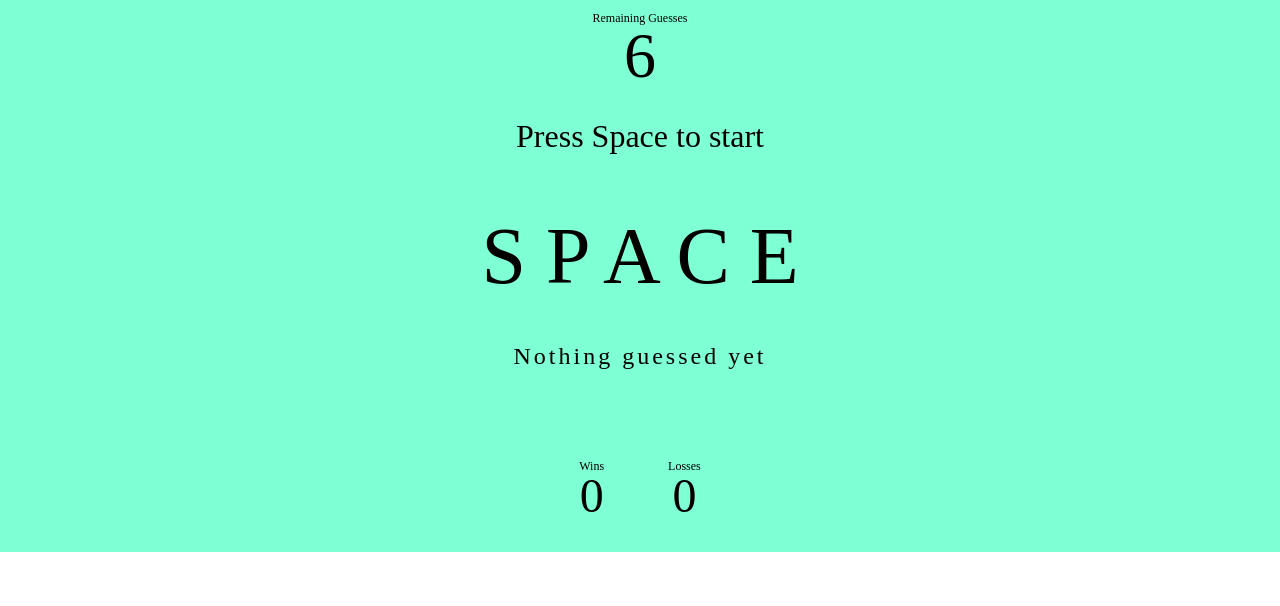
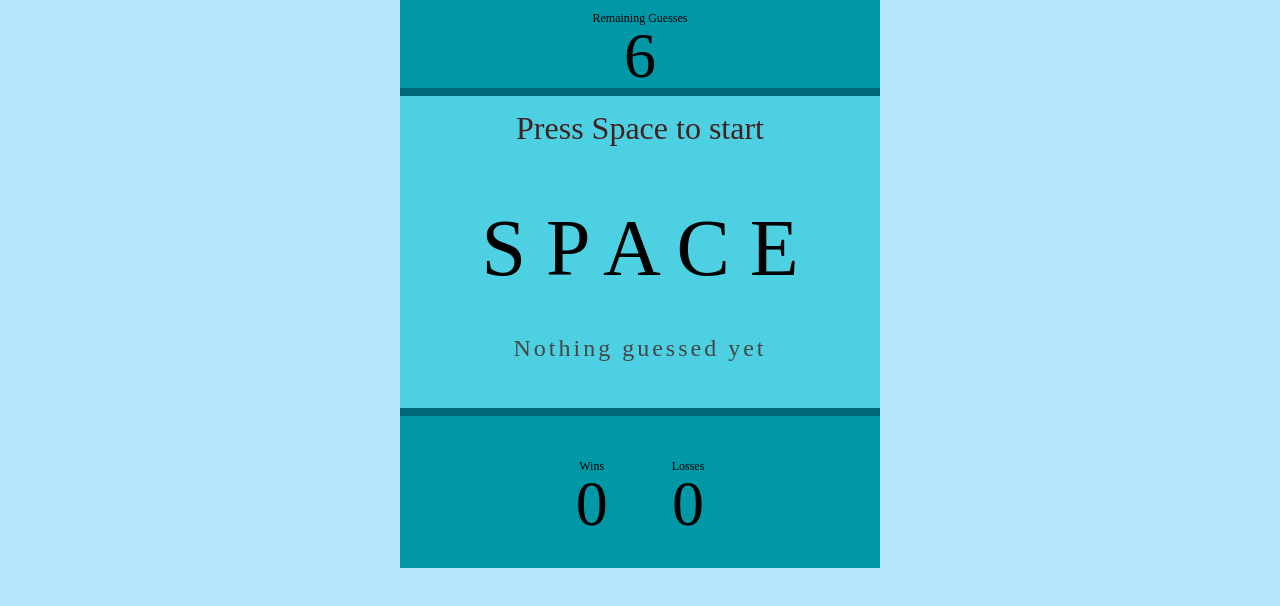
Before and after one commit to EvanJJones/Psychic-Game, a plain HTML site: page index.html in a window 1280 px wide. Drawn offline with Linux system fonts and the light colour scheme.

Commit message:
Slight logic condensing and major styling change

```diff
--- a/Style.css
+++ b/Style.css
@@ -1,32 +1,45 @@
+body {
+  background-color: #b3e5fc;
+}
 main {
   text-align: center;
+  background-color: #4dd0e1;
+  width: 480px;
+  margin: auto;
 }
 
 .instructions {
   background-color: blue;
 }
 
-.game {
-  background-color: aquamarine;
-}
-
 h1 {
-  font-size: 3em;
+  font-size: 4em;
 }
 
 h3 {
   font-size: 0.75em;
   padding-top: 1em;
 }
+.spacer {
+  background-color: #006978;
+  height: 0.5em;
+}
+
+#remainingSection {
+  background-color: #0097a7;
+  margin: auto;
+}
+
+#remainingMoves {
+  font-size: 4em;
+  /* margin-bottom: 0.5em; */
+}
 
 #anounce {
   font-size: 2em;
   margin-bottom: 2em;
-}
-
-#remainingMoves {
-  font-size: 4em;
-  margin-bottom: 0.5em;
+  margin-top: 0.5em;
+  color: #422121;
 }
 
 #activeBoard {
@@ -37,6 +50,7 @@ h3 {
   font-size: 1.5em;
   margin: 2em;
   letter-spacing: 3px;
+  color: rgb(70, 70, 70);
 }
 
 #scoreboard {
@@ -44,6 +58,7 @@ h3 {
   flex-direction: row;
   align-content: center;
   justify-content: center;
+  background-color: #0097a7;
 }
 
 #wins {
--- a/index.html
+++ b/index.html
@@ -10,9 +10,12 @@
   <body>
     <main>
       <div class="game">
+        <!-- <div class="spacer"></div> -->
+        <div id="remainingSection">
           <h3>Remaining Guesses</h3>
           <h1 id="remainingMoves">6</h1>
-
+        </div>
+        <div class="spacer"></div>
         <h2 id="anounce">Press Space to start</h2>
 
         <section id="activeBoard">
@@ -27,6 +30,7 @@
         <section id="usedLetters">
           Nothing guessed yet
         </section>
+        <div class="spacer"></div>
         <div id="scoreboard">
           <div id="wins">
             <h3>Wins</h3>
@@ -117,8 +121,7 @@
       document.onkeyup = function(event) {
         var letter = event.key.toLowerCase();
         correctGuess = false;
-        if (alphabet.includes(letter)) {
-          if (gameStarted) {
+        if (alphabet.includes(letter) && gameStarted) {
           //check if letter has been guessed before anounce if it has
           if (usedLetters.includes(letter)) {
             anouncer("anounce", "You already guessed that");
@@ -135,6 +138,7 @@
                 correctCount++;
                 correctGuess = true;
                 anouncer("anounce", "Nice guess");
+
                 //win state
                 if (correctCount === currentWord.length) {
                   console.log("you win");
@@ -159,9 +163,8 @@
               }
             }
           }
-          }
           //checks if space is pressed to start the game
-        } else if (event.keyCode === 32) {
+        } else if (event.keyCode === 32 && !gameStarted) {
           // sets the game active, picks a word from the list, and sets the board empty
           anouncer("anounce", "Press a letter to guess");
           gameStarted = true;
```
Lines whose indentation alone changed are shown as unchanged.
